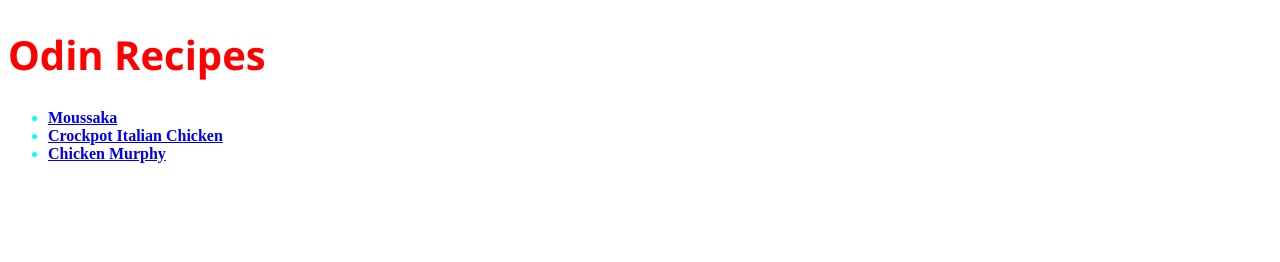
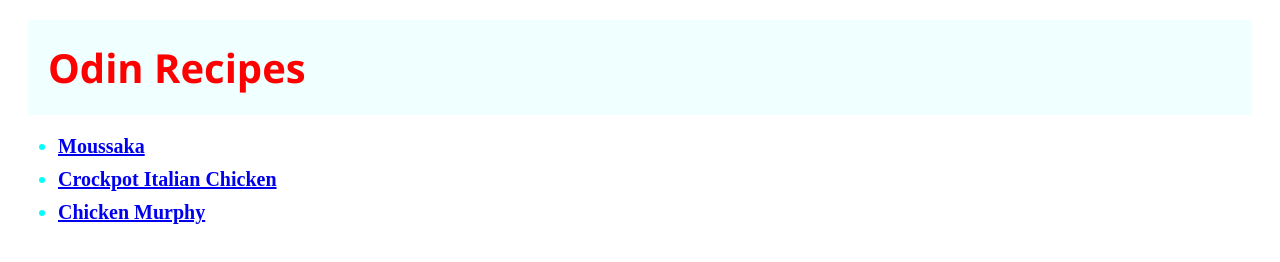
Before and after one commit to ecem-altinkeser/odin-recipes, a plain HTML site: page index.html in a window 1280 px wide. Drawn offline with Linux system fonts and the light colour scheme.

Commit message:
Apply box-model to index.html

```diff
--- a/style.css
+++ b/style.css
@@ -5,11 +5,16 @@ body {
 h1 {
     color: red;
     font-size: 40px;
+    margin: 20px;
+    background-color: azure;
+    padding: 20px;
 }
 
 li {
     font-family: 'Times New Roman', Times, serif;
+    font-size: 20px;
     color: aqua;
+    margin: 10px;
 
 }
 
```
